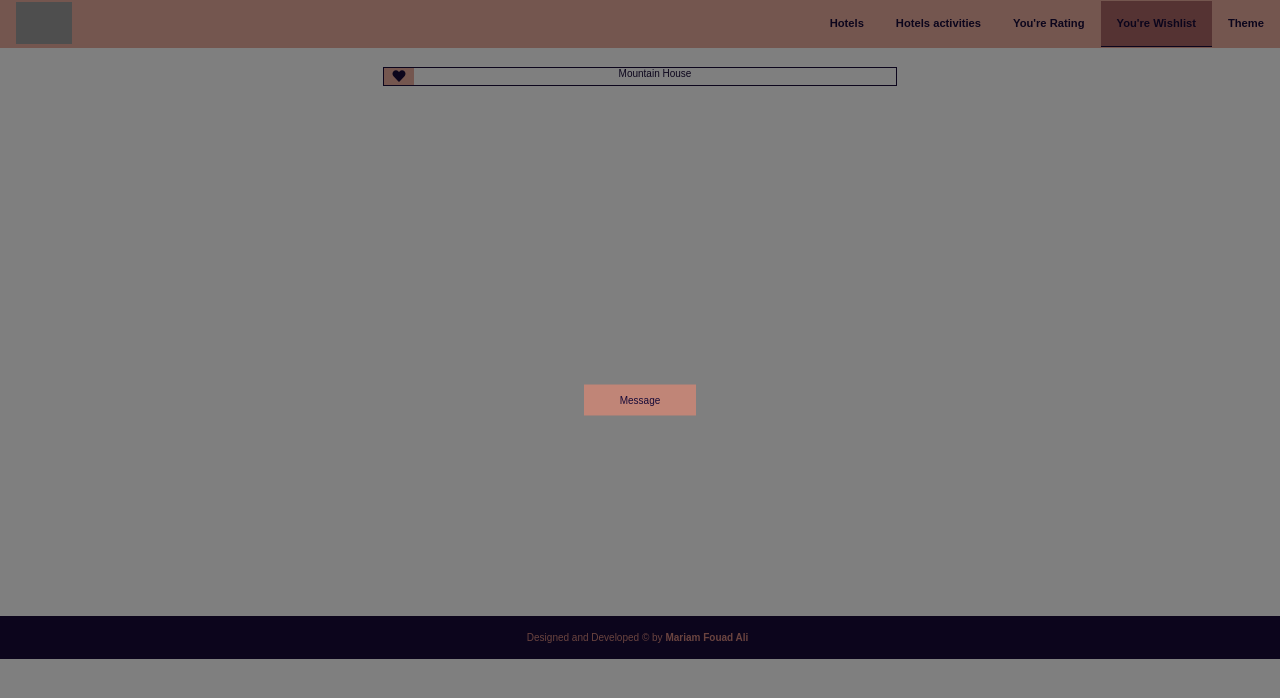
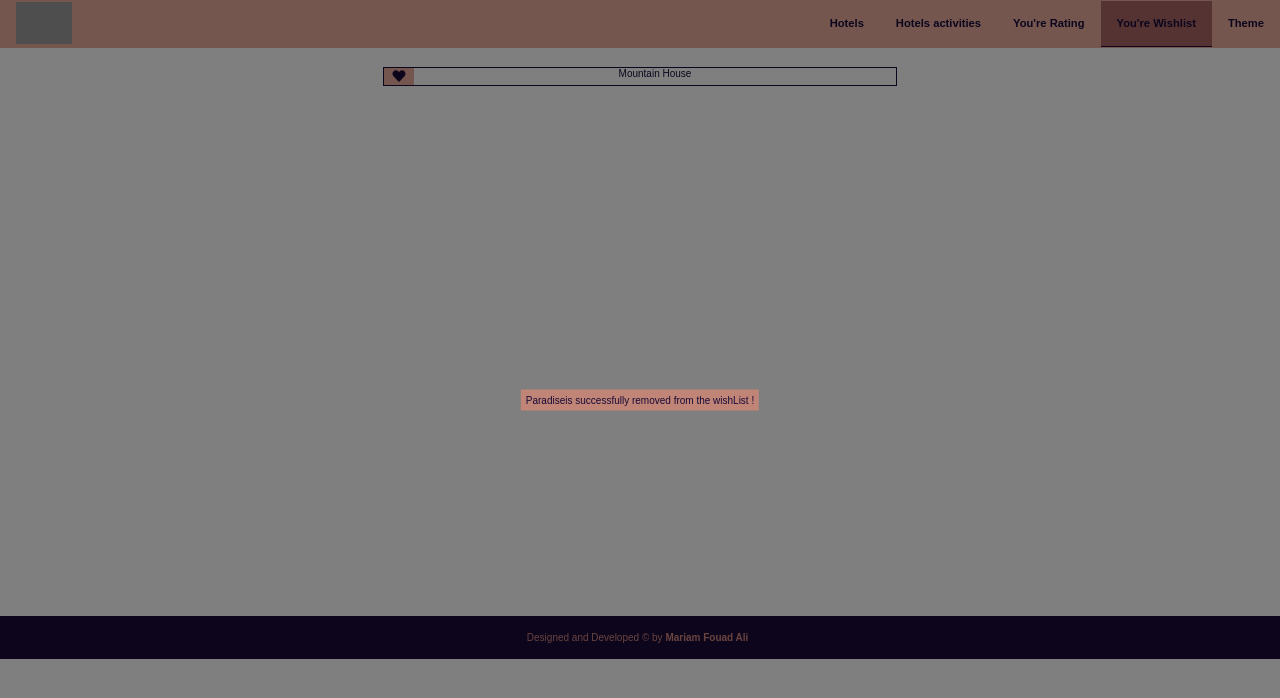
Before and after one commit to mariam-fouad/hotbird, a React (Create React App) app: page /wishlist in a window 1280 px wide. Both pictures are taken after a click on the element 399 px from the left and 76 px from the top of the page. Shown: the top 698 px of the page. Built offline with nearby package versions, Linux system fonts and the light colour scheme; grey boxes are pictures that could not be loaded; a web font is replaced by a local one.

Commit message:
send the message content to the popupMessage component

```diff
--- a/src/components/UI-components/popupMessage/popupMessage.js
+++ b/src/components/UI-components/popupMessage/popupMessage.js
@@ -6,7 +6,7 @@ import Backdrop from '../Backdrop/Backdrop';
 const popupMessage = (props)=>{
 
     const MessageBox = styled.div`
-        width: 7rem;
+        padding : 5px;
         background-color: ${props.themeColors.colorSecondaryTrans};
         color: ${props.themeColors.colorPrimary};
         position: fixed;
@@ -21,7 +21,7 @@ const popupMessage = (props)=>{
         <div>
             <Backdrop close ={props.close}/>
             <MessageBox onClick = {props.close}>
-                <p>Message</p>
+                {props.children+ "is successfully removed from the wishList !"}
             </MessageBox>
         </div>
 
--- a/src/pages/wishList.js
+++ b/src/pages/wishList.js
@@ -44,7 +44,13 @@ class WishList extends Component{
                  this.props.onWishHotelRemoved(hotel.id);
             }}/>);
 
-        let Message = this.state.toRemove? <PopupMessage close={this.closePopupMessage} themeColors={this.props.themeColors}/> : null ;
+        let Message = this.state.toRemove?
+        <PopupMessage
+        close={this.closePopupMessage}
+        themeColors={this.props.themeColors}>
+            {this.state.hotelName}
+        </PopupMessage>
+        : null ;
         return (
             <Main>
                 {wishList}
```
